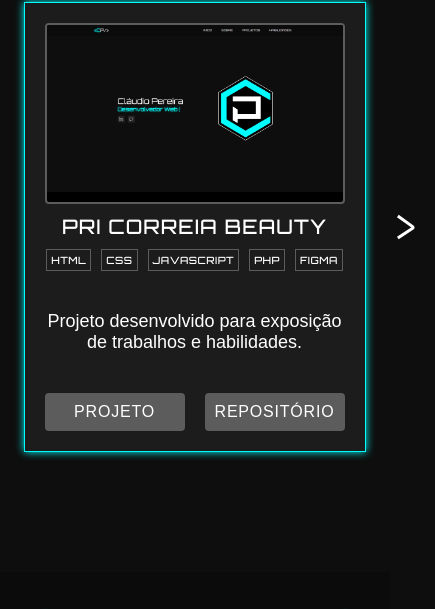
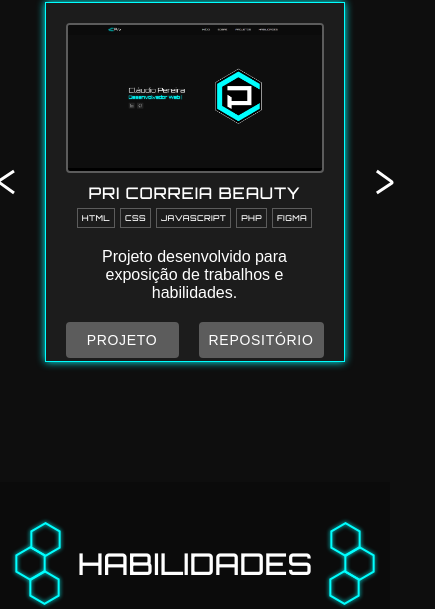
Before and after one commit to claudiomvpereira/claudiomvpereira.github.io, a plain HTML site: page index.html in a window 390 px wide. Shown: the part 1686-2295 px from the top of the page, 435 px wide, since content can reach past the window. Drawn offline with Linux system fonts and the light colour scheme; a web font is replaced by a local one.

Commit message:
Correções de tamanho na versão mobile

```diff
--- a/css/contato.css
+++ b/css/contato.css
@@ -144,7 +144,21 @@ form button:hover {
     text-align: center;
   }
 
+  .contato-dados h2 {
+    font-size: 26px;
+  }
+
+  .contato-dados p {
+    font-size: 20px;
+  }
+
   .contato-redes {
     justify-content: center;
   }
+
+  form input[type="text"],
+  form input[type="email"],
+  form textarea {
+    width: 340px;
+  }
 }
--- a/css/habilidades.css
+++ b/css/habilidades.css
@@ -45,6 +45,6 @@
   }
 
   .habilidade {
-    transform: scale(0.8);
+    transform: scale(0.7);
   }
 }
--- a/css/projetos.css
+++ b/css/projetos.css
@@ -160,4 +160,39 @@
   .cards {
     gap: 10px;
   }
+
+  .projetos-card {
+    height: 360px;
+    width: 300px;
+  }
+
+  .card-img {
+    height: 150px;
+  }
+
+  .projetos-card h3 {
+    font-size: 16px;
+  }
+
+  .card-habilidades {
+    margin-top: 5px;
+  }
+
+  .card-habilidades ul {
+    gap: 5px;
+    font-size: 8px;
+  }
+
+  .projetos-card p {
+    font-size: 16px;
+    margin-top: 20px;
+  }
+
+  .card-buttons {
+    margin-top: 20px;
+  }
+
+  .card-buttons button {
+    font-size: 14px;
+  }
 }
```
